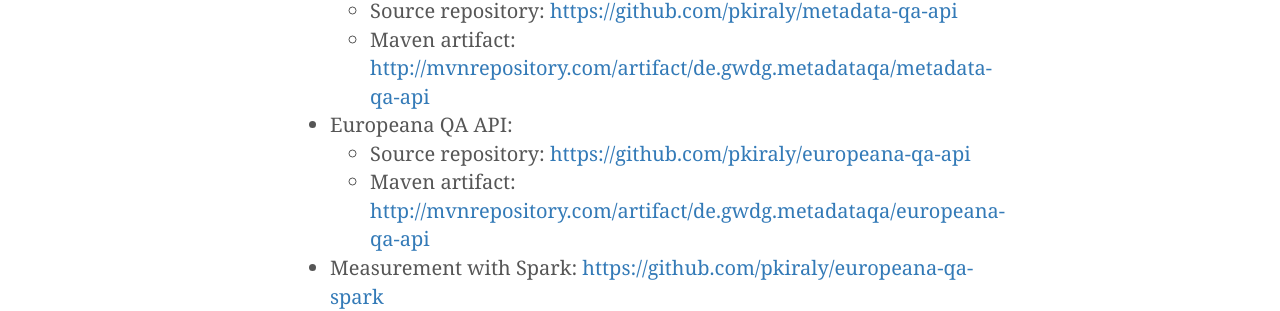
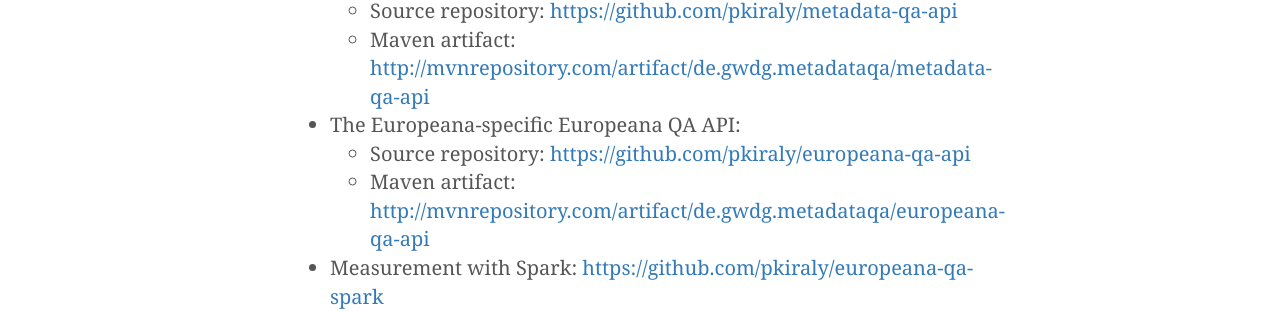
Before and after one commit to pkiraly/pkiraly.github.io, a Jekyll site: the page built from about.md, in a window 1280 px wide. Shown: the part 1177-1488 px from the top of the page. Built offline with Jekyll 4.4.1, drawn with Linux system fonts in a browser that asks for light colours; nearby versions of some CDN libraries; some web fonts are replaced; comment, search, counter and statistics services are not loaded.

Commit message:
Update about.md

```diff
--- a/about.md
+++ b/about.md
@@ -18,7 +18,7 @@
 * General Metadata QA API:
   - Source repository: [https://github.com/pkiraly/metadata-qa-api](https://github.com/pkiraly/metadata-qa-api)
   - Maven artifact: [http://mvnrepository.com/artifact/de.gwdg.metadataqa/metadata-qa-api](http://mvnrepository.com/artifact/de.gwdg.metadataqa/metadata-qa-api)
-* Europeana QA API:
+* The Europeana-specific Europeana QA API:
   - Source repository: [https://github.com/pkiraly/europeana-qa-api](https://github.com/pkiraly/europeana-qa-api)
   - Maven artifact: [http://mvnrepository.com/artifact/de.gwdg.metadataqa/europeana-qa-api](http://mvnrepository.com/artifact/de.gwdg.metadataqa/europeana-qa-api)
 * Measurement with Spark: [https://github.com/pkiraly/europeana-qa-spark](https://github.com/pkiraly/europeana-qa-spark)
```
